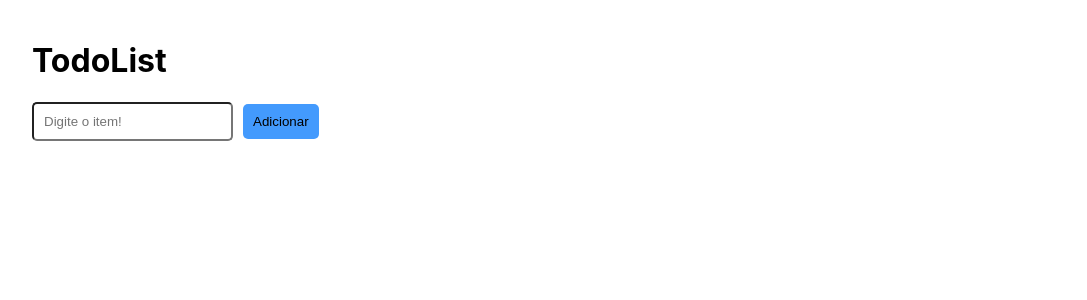
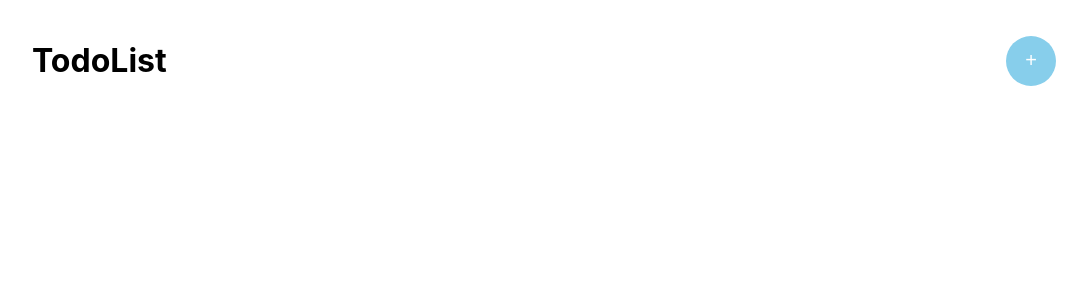
Before and after one commit to yohran1/todo, a React (Create React App) app: page / in a window 1280 px wide. Shown: the top 300 px of the page, without its empty margins (96-1183 px from the left). Built offline with nearby package versions, Linux system fonts and the light colour scheme.

Commit message:
Adicionando novos itens atraves de um botão mais simplificado para o usuário

```diff
--- a/src/App.js
+++ b/src/App.js
@@ -3,11 +3,13 @@ import Form from "./components/Form";
 import List from "./components/List";
 import Item from "./components/item";
 import './components/App.css';
+import Modal from "./components/Modal";
 
 const SAVE_ITEMS = "saveItems"
 
 function App() {
 
+  const [mostrarModal, setMostrarModal] = useState(false)
   const [items, setItems] = useState([])
 
   useEffect(()=>{
@@ -24,6 +26,8 @@ function App() {
   function onAddItem(text){
     let item = new Item(text)
     setItems([...items, item])
+
+    onHideModal()
   }
 
   function onDeleteItem(item){
@@ -41,11 +45,19 @@ function App() {
     setItems(upDateItems)
   }
 
+  function onHideModal(){
+      setMostrarModal(false)
+  }
+
   return (
     <div className="container">
-        <h1>TodoList</h1>
-        <Form onAddItem={onAddItem}></Form>
+      <header className="header">
+      <h1>TodoList</h1>
+      <button onClick={()=> {setMostrarModal(true)}} className="addButton">+</button>
+      </header>
+        {/* <Form onAddItem={onAddItem}></Form> */}
         <List onDone={onDone} onDeleteItem={onDeleteItem} items={items}></List>
+        <Modal mostrarModal={mostrarModal} onHideModal={onHideModal}><Form onAddItem={onAddItem}></Form></Modal>
     </div>
   );
 }
--- a/src/components/App.css
+++ b/src/components/App.css
@@ -50,3 +50,35 @@ ul{
 .card{
   box-shadow: 0 2px 7px 1px gray;
 }
+.header{
+  display: flex;
+  justify-content: space-between;
+  align-items: center;
+}
+.addButton{
+  width: 50px;
+  height: 50px;
+  font-size: 20px;
+  border: none;
+  background-color: skyblue;
+  color: white;
+  border-radius: 25px;
+}
+.modal{
+  width: 100vw;
+  height: 100vh;
+  background-color: rgba(0, 0, 0, 0.075);
+  position: fixed;
+  top: 0;
+  left: 0;
+  display: flex;
+  justify-content: center;
+  align-items: center;
+}
+.cardModal{
+  padding: 20px;
+  background-color: white;
+}
+.hideModal{
+  display: none;
+}
--- /dev/null
+++ b/src/components/Modal.js
@@ -0,0 +1,22 @@
+import React, { useState } from "react"
+import Card from "./Card"
+
+function Modal(props){
+
+    function hideModal(event){
+        let target = event.target
+        if(target.id == "modal"){
+            props.onHideModal()
+        }
+        console.log(target)
+      }
+
+    return(
+        <div id="modal" onClick={hideModal} className={props.mostrarModal? "modal" : "modal hideModal"}>
+            <Card className="cardModal">
+                {props.children}
+            </Card>
+        </div>
+    )
+}
+export default Modal
```
